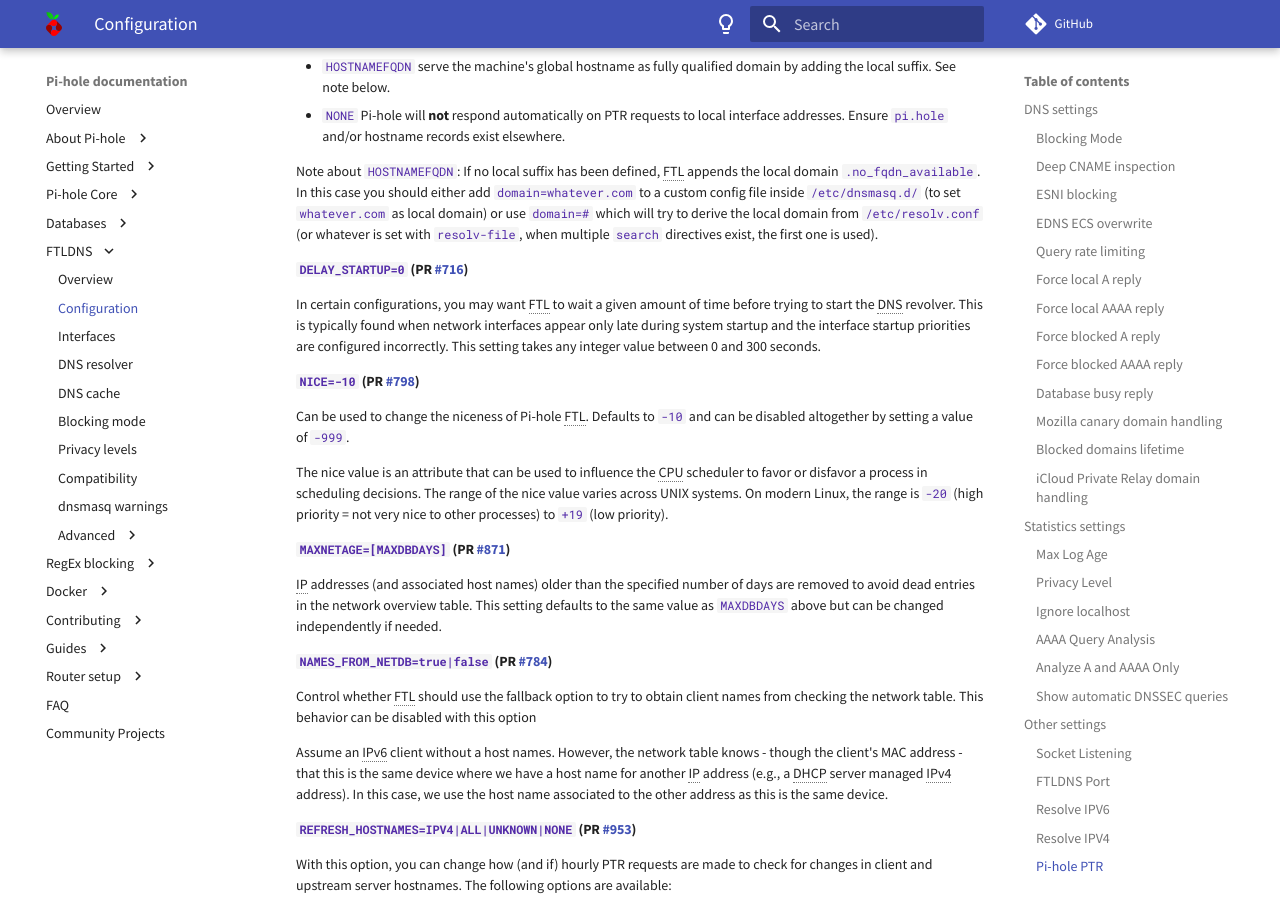
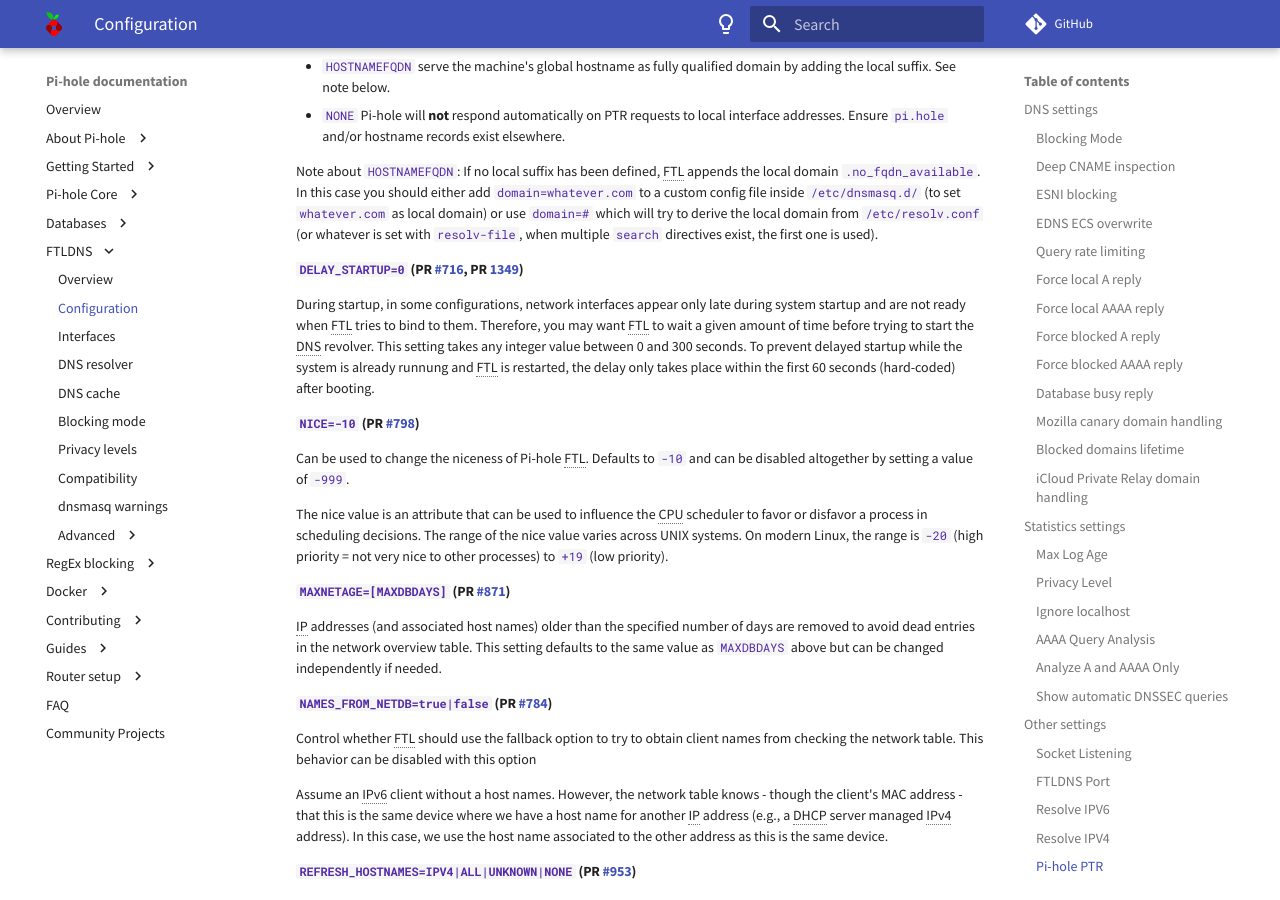
Before and after one commit to pi-hole/docs, an MkDocs documentation site: the page built from docs/ftldns/configfile.md, in a window 1280 px wide and 900 px high, scrolled down 3530 px. Built offline with MkDocs 1.6.1 and Material for MkDocs 9.7.7, drawn with Linux system fonts in a browser that asks for light colours; comment, search, counter and statistics services are not loaded.

Commit message:
Only DELAY_STARTUP within 60sec after boot
Signed-off-by: Christian König <ckoenig@posteo.de>

```diff
--- a/docs/ftldns/configfile.md
+++ b/docs/ftldns/configfile.md
@@ -156,9 +156,9 @@
 
 Note about `HOSTNAMEFQDN`: If no local suffix has been defined, FTL appends the local domain `.no_fqdn_available`. In this case you should either add `domain=whatever.com` to a custom config file inside `/etc/dnsmasq.d/` (to set `whatever.com` as local domain) or use `domain=#` which will try to derive the local domain from `/etc/resolv.conf` (or whatever is set with `resolv-file`, when multiple `search` directives exist, the first one is used).
 
-#### `DELAY_STARTUP=0` (PR [#716](https://github.com/pi-hole/FTL/pull/716)) {#delay_startup data-toc-label='Delay resolver startup'}
+#### `DELAY_STARTUP=0` (PR [#716](https://github.com/pi-hole/FTL/pull/716), PR [1349](https://github.com/pi-hole/FTL/pull/1349)) {#delay_startup data-toc-label='Delay resolver startup'}
 
-In certain configurations, you may want FTL to wait a given amount of time before trying to start the DNS revolver. This is typically found when network interfaces appear only late during system startup and the interface startup priorities are configured incorrectly. This setting takes any integer value between 0 and 300 seconds.
+During startup, in some configurations, network interfaces appear only late during system startup and are not ready when FTL tries to bind to them. Therefore, you may want FTL to wait a given amount of time before trying to start the DNS revolver. This setting takes any integer value between 0 and 300 seconds. To prevent delayed startup while the system is already runnung and FTL is restarted, the delay only takes place within the first 60 seconds (hard-coded) after booting.
 
 #### `NICE=-10` (PR [#798](https://github.com/pi-hole/FTL/pull/798)) {#nice data-toc-label='Set niceness'}
 
```
